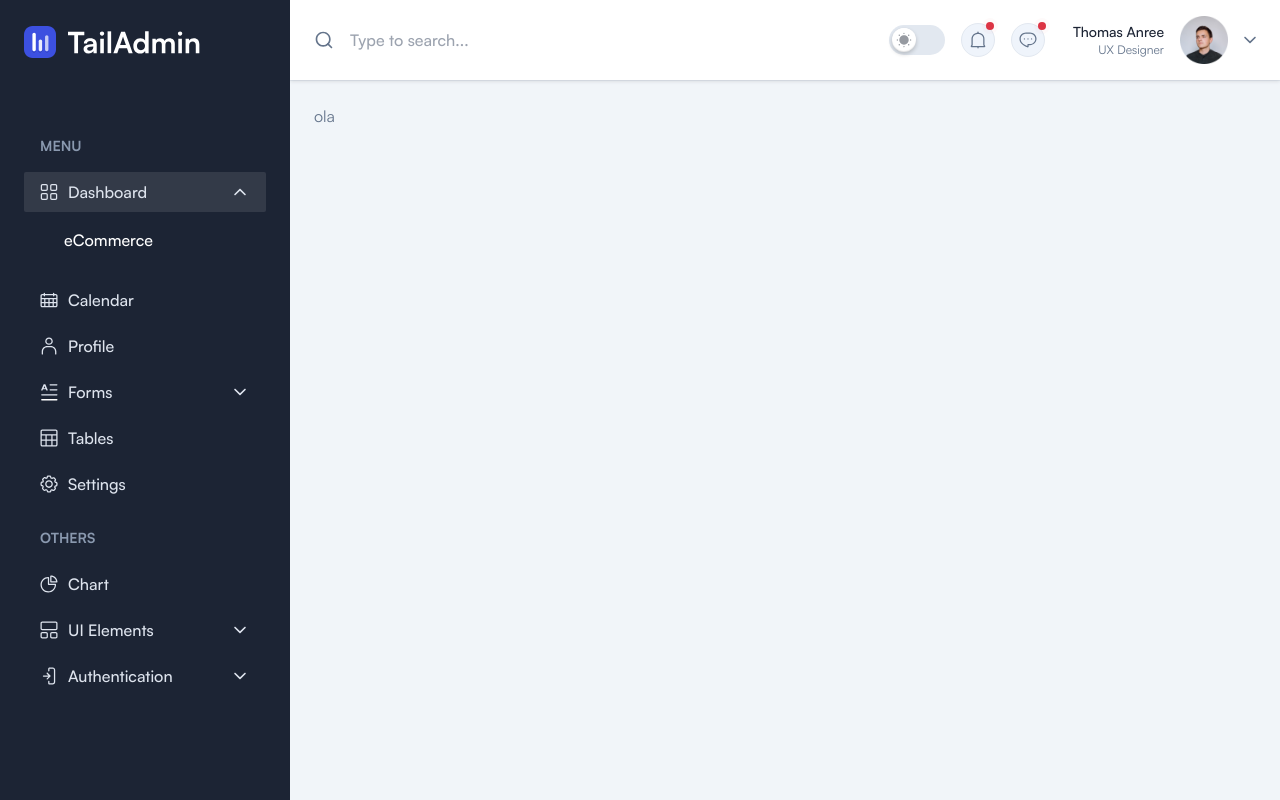
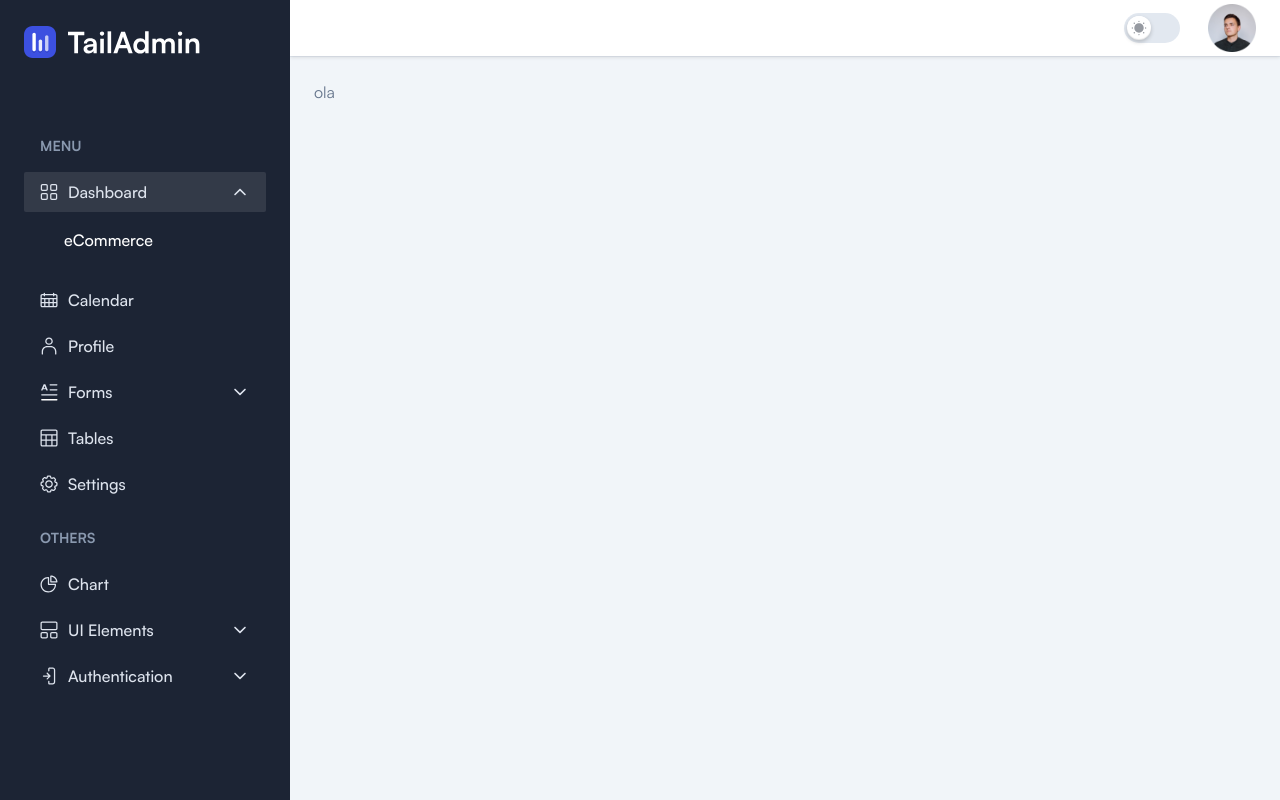
Before and after one commit to AleksVale/Rifa, a Next.js app in the folder rifa/: page / in a window 1280 px wide. Built offline with nearby package versions, Linux system fonts and the light colour scheme; a web font is replaced by a local one.

Commit message:
header updated

```diff
--- a/rifa/app/layout.tsx
+++ b/rifa/app/layout.tsx
@@ -24,7 +24,7 @@ export default function RootLayout({
   return (
     <html lang="en">
       <body suppressHydrationWarning={true}>
-        <div className="dark:bg-gray-2 dark:text-bodydark">
+        <div className="dark:bg-boxdark-2 dark:text-bodydark">
           {loading ? (
             <Loader />
           ) : (
--- a/rifa/components/Header/DropdownUser.tsx
+++ b/rifa/components/Header/DropdownUser.tsx
@@ -1,7 +1,6 @@
 import { useEffect, useRef, useState } from 'react'
 import Link from 'next/link'
 import Image from 'next/image'
-
 const DropdownUser = () => {
   const [dropdownOpen, setDropdownOpen] = useState(false)
 
@@ -42,13 +41,6 @@ const DropdownUser = () => {
         className="flex items-center gap-4"
         href="#"
       >
-        <span className="hidden text-right lg:block">
-          <span className="block text-sm font-medium text-black dark:text-white">
-            Thomas Anree
-          </span>
-          <span className="block text-xs">UX Designer</span>
-        </span>
-
         <span className="h-12 w-12 rounded-full">
           <Image
             width={112}
@@ -57,22 +49,6 @@ const DropdownUser = () => {
             alt="User"
           />
         </span>
-
-        <svg
-          className="hidden fill-current sm:block"
-          width="12"
-          height="8"
-          viewBox="0 0 12 8"
-          fill="none"
-          xmlns="http://www.w3.org/2000/svg"
-        >
-          <path
-            fillRule="evenodd"
-            clipRule="evenodd"
-            d="M0.410765 0.910734C0.736202 0.585297 1.26384 0.585297 1.58928 0.910734L6.00002 5.32148L10.4108 0.910734C10.7362 0.585297 11.2638 0.585297 11.5893 0.910734C11.9147 1.23617 11.9147 1.76381 11.5893 2.08924L6.58928 7.08924C6.26384 7.41468 5.7362 7.41468 5.41077 7.08924L0.410765 2.08924C0.0853277 1.76381 0.0853277 1.23617 0.410765 0.910734Z"
-            fill=""
-          />
-        </svg>
       </Link>
 
       {/* <!-- Dropdown Start --> */}
@@ -80,60 +56,15 @@ const DropdownUser = () => {
         ref={dropdown}
         onFocus={() => setDropdownOpen(true)}
         onBlur={() => setDropdownOpen(false)}
-        className={`absolute right-0 mt-4 flex w-62.5 flex-col rounded-sm border border-stroke bg-white shadow-default dark:border-strokedark dark:bg-boxdark ${
-          dropdownOpen === true ? 'block' : 'hidden'
+        className={`absolute transition ease-in-out delay-150 right-0 mt-2 flex w-62.5 flex-col rounded-lg border border-stroke bg-white shadow-default dark:border-strokedark dark:bg-boxdark ${
+          dropdownOpen === true ? 'block' : 'hidden  '
         }`}
       >
-        <ul className="flex flex-col gap-5 border-b border-stroke px-6 py-7.5 dark:border-strokedark">
+        <ul className="flex flex-col gap-5 border-b  border-stroke px-4 py-4 dark:border-strokedark">
           <li>
             <Link
-              href="/profile"
-              className="flex items-center gap-3.5 text-sm font-medium duration-300 ease-in-out hover:text-primary lg:text-base"
-            >
-              <svg
-                className="fill-current"
-                width="22"
-                height="22"
-                viewBox="0 0 22 22"
-                fill="none"
-                xmlns="http://www.w3.org/2000/svg"
-              >
-                <path
-                  d="M11 9.62499C8.42188 9.62499 6.35938 7.59687 6.35938 5.12187C6.35938 2.64687 8.42188 0.618744 11 0.618744C13.5781 0.618744 15.6406 2.64687 15.6406 5.12187C15.6406 7.59687 13.5781 9.62499 11 9.62499ZM11 2.16562C9.28125 2.16562 7.90625 3.50624 7.90625 5.12187C7.90625 6.73749 9.28125 8.07812 11 8.07812C12.7188 8.07812 14.0938 6.73749 14.0938 5.12187C14.0938 3.50624 12.7188 2.16562 11 2.16562Z"
-                  fill=""
-                />
-                <path
-                  d="M17.7719 21.4156H4.2281C3.5406 21.4156 2.9906 20.8656 2.9906 20.1781V17.0844C2.9906 13.7156 5.7406 10.9656 9.10935 10.9656H12.925C16.2937 10.9656 19.0437 13.7156 19.0437 17.0844V20.1781C19.0094 20.8312 18.4594 21.4156 17.7719 21.4156ZM4.53748 19.8687H17.4969V17.0844C17.4969 14.575 15.4344 12.5125 12.925 12.5125H9.07498C6.5656 12.5125 4.5031 14.575 4.5031 17.0844V19.8687H4.53748Z"
-                  fill=""
-                />
-              </svg>
-              My Profile
-            </Link>
-          </li>
-          <li>
-            <Link
-              href="#"
-              className="flex items-center gap-3.5 text-sm font-medium duration-300 ease-in-out hover:text-primary lg:text-base"
-            >
-              <svg
-                className="fill-current"
-                width="22"
-                height="22"
-                viewBox="0 0 22 22"
-                fill="none"
-                xmlns="http://www.w3.org/2000/svg"
-              >
-                <path
-                  d="M17.6687 1.44374C17.1187 0.893744 16.4312 0.618744 15.675 0.618744H7.42498C6.25623 0.618744 5.25935 1.58124 5.25935 2.78437V4.12499H4.29685C3.88435 4.12499 3.50623 4.46874 3.50623 4.91562C3.50623 5.36249 3.84998 5.70624 4.29685 5.70624H5.25935V10.2781H4.29685C3.88435 10.2781 3.50623 10.6219 3.50623 11.0687C3.50623 11.4812 3.84998 11.8594 4.29685 11.8594H5.25935V16.4312H4.29685C3.88435 16.4312 3.50623 16.775 3.50623 17.2219C3.50623 17.6687 3.84998 18.0125 4.29685 18.0125H5.25935V19.25C5.25935 20.4187 6.22185 21.4156 7.42498 21.4156H15.675C17.2218 21.4156 18.4937 20.1437 18.5281 18.5969V3.47187C18.4937 2.68124 18.2187 1.95937 17.6687 1.44374ZM16.9469 18.5625C16.9469 19.2844 16.3625 19.8344 15.6406 19.8344H7.3906C7.04685 19.8344 6.77185 19.5594 6.77185 19.2156V17.875H8.6281C9.0406 17.875 9.41873 17.5312 9.41873 17.0844C9.41873 16.6375 9.07498 16.2937 8.6281 16.2937H6.77185V11.7906H8.6281C9.0406 11.7906 9.41873 11.4469 9.41873 11C9.41873 10.5875 9.07498 10.2094 8.6281 10.2094H6.77185V5.63749H8.6281C9.0406 5.63749 9.41873 5.29374 9.41873 4.84687C9.41873 4.39999 9.07498 4.05624 8.6281 4.05624H6.77185V2.74999C6.77185 2.40624 7.04685 2.13124 7.3906 2.13124H15.6406C15.9844 2.13124 16.2937 2.26874 16.5687 2.50937C16.8094 2.74999 16.9469 3.09374 16.9469 3.43749V18.5625Z"
-                  fill=""
-                />
-              </svg>
-              My Contacts
-            </Link>
-          </li>
-          <li>
-            <Link
-              href="/pages/settings"
+              onClick={() => setDropdownOpen(false)}
+              href="/settings"
               className="flex items-center gap-3.5 text-sm font-medium duration-300 ease-in-out hover:text-primary lg:text-base"
             >
               <svg
@@ -153,11 +84,15 @@ const DropdownUser = () => {
                   fill=""
                 />
               </svg>
-              Account Settings
+              Configurações
             </Link>
           </li>
-        </ul>
-        <button className="flex items-center gap-3.5 py-4 px-6 text-sm font-medium duration-300 ease-in-out hover:text-primary lg:text-base">
+          <li>
+            <Link
+              onClick={() => setDropdownOpen(false)}
+              href="/logout"
+              className="flex items-center gap-3.5 text-sm font-medium duration-300 ease-in-out hover:text-primary lg:text-base"
+            >
               <svg
                 className="fill-current"
                 width="22"
@@ -175,8 +110,10 @@ const DropdownUser = () => {
                   fill=""
                 />
               </svg>
-          Log Out
-        </button>
+              Sair
+            </Link>
+          </li>
+        </ul>
       </div>
       {/* <!-- Dropdown End --> */}
     </div>
--- a/rifa/components/Header/index.tsx
+++ b/rifa/components/Header/index.tsx
@@ -11,7 +11,7 @@ const Header = (props: {
 }) => {
   return (
     <header className="sticky top-0 z-999 flex w-full bg-white drop-shadow-1 dark:bg-boxdark dark:drop-shadow-none">
-      <div className="flex flex-grow items-center justify-between px-4 py-4 shadow-2 md:px-6 2xl:px-11">
+      <div className="flex flex-grow items-center justify-between px-1 py-1 shadow-2 md:px-6 2xl:px-11">
         <div className="flex items-center gap-2 sm:gap-4 lg:hidden">
           {/* <!-- Hamburger Toggle BTN --> */}
           <button
@@ -66,55 +66,13 @@ const Header = (props: {
           </Link>
         </div>
 
-        <div className="hidden sm:block">
-          <form action="https://formbold.com/s/unique_form_id" method="POST">
-            <div className="relative">
-              <button className="absolute left-0 top-1/2 -translate-y-1/2">
-                <svg
-                  className="fill-body hover:fill-primary dark:fill-bodydark dark:hover:fill-primary"
-                  width="20"
-                  height="20"
-                  viewBox="0 0 20 20"
-                  fill="none"
-                  xmlns="http://www.w3.org/2000/svg"
-                >
-                  <path
-                    fillRule="evenodd"
-                    clipRule="evenodd"
-                    d="M9.16666 3.33332C5.945 3.33332 3.33332 5.945 3.33332 9.16666C3.33332 12.3883 5.945 15 9.16666 15C12.3883 15 15 12.3883 15 9.16666C15 5.945 12.3883 3.33332 9.16666 3.33332ZM1.66666 9.16666C1.66666 5.02452 5.02452 1.66666 9.16666 1.66666C13.3088 1.66666 16.6667 5.02452 16.6667 9.16666C16.6667 13.3088 13.3088 16.6667 9.16666 16.6667C5.02452 16.6667 1.66666 13.3088 1.66666 9.16666Z"
-                    fill=""
-                  />
-                  <path
-                    fillRule="evenodd"
-                    clipRule="evenodd"
-                    d="M13.2857 13.2857C13.6112 12.9603 14.1388 12.9603 14.4642 13.2857L18.0892 16.9107C18.4147 17.2362 18.4147 17.7638 18.0892 18.0892C17.7638 18.4147 17.2362 18.4147 16.9107 18.0892L13.2857 14.4642C12.9603 14.1388 12.9603 13.6112 13.2857 13.2857Z"
-                    fill=""
-                  />
-                </svg>
-              </button>
-
-              <input
-                type="text"
-                placeholder="Type to search..."
-                className="w-full bg-transparent pl-9 pr-4 font-medium focus:outline-none xl:w-125"
-              />
-            </div>
-          </form>
-        </div>
+        <div className="hidden sm:block"></div>
 
         <div className="flex items-center gap-3 2xsm:gap-7">
           <ul className="flex items-center gap-2 2xsm:gap-4">
             {/* <!-- Dark Mode Toggler --> */}
             <DarkModeSwitcher />
             {/* <!-- Dark Mode Toggler --> */}
-
-            {/* <!-- Notification Menu Area --> */}
-            <DropdownNotification />
-            {/* <!-- Notification Menu Area --> */}
-
-            {/* <!-- Chat Notification Area --> */}
-            <DropdownMessage />
-            {/* <!-- Chat Notification Area --> */}
           </ul>
 
           {/* <!-- User Area --> */}
```
Lines whose indentation alone changed are shown as unchanged.
